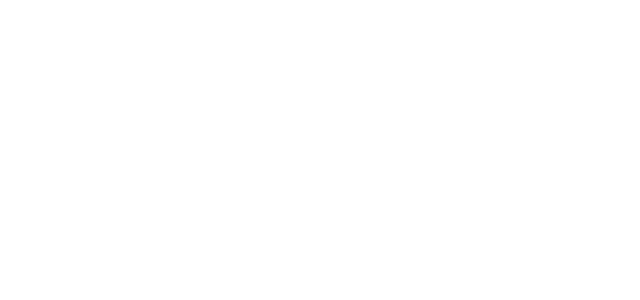
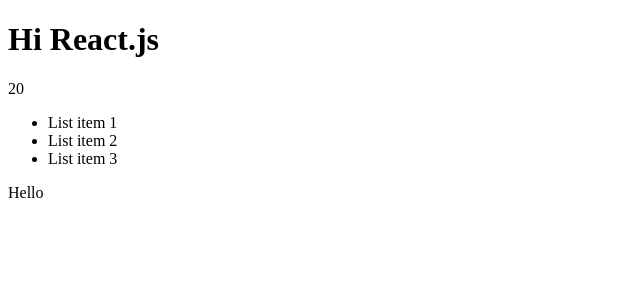
Before and after one commit to RB1321/shop-react-project, a React (Create React App) app: page / in a window 1280 px wide. Shown: the top 300 px of the page, without its empty margins (0-640 px from the left). Built offline with nearby package versions, Linux system fonts and the light colour scheme.

Commit message:
first html structure

```diff
--- a/src/index.tsx
+++ b/src/index.tsx
@@ -1,6 +1,24 @@
 import React from 'react'
 import ReactDOM from 'react-dom/client'
 
-let a = 10
+// const title = React.createElement('h1', { id: 'title' }, 'Hello React.js')
+// console.log(title)
+//jsx - js extended
+
+const title = <h1 id="title">Hi React.js</h1>
+const content = (
+    <div>
+        {title}
+        {10 + 10}
+        <ul className="list">
+            <li>List item 1</li>
+            <li>List item 2</li>
+            <li> List item 3</li>
+        </ul>
+        <p>Hello</p>
+    </div>
+)
+console.log(content)
+
 const root = ReactDOM.createRoot(document.getElementById('root') as HTMLElement)
-root.render(<React.StrictMode> </React.StrictMode>)
+root.render(<React.StrictMode> {content}</React.StrictMode>)
```
